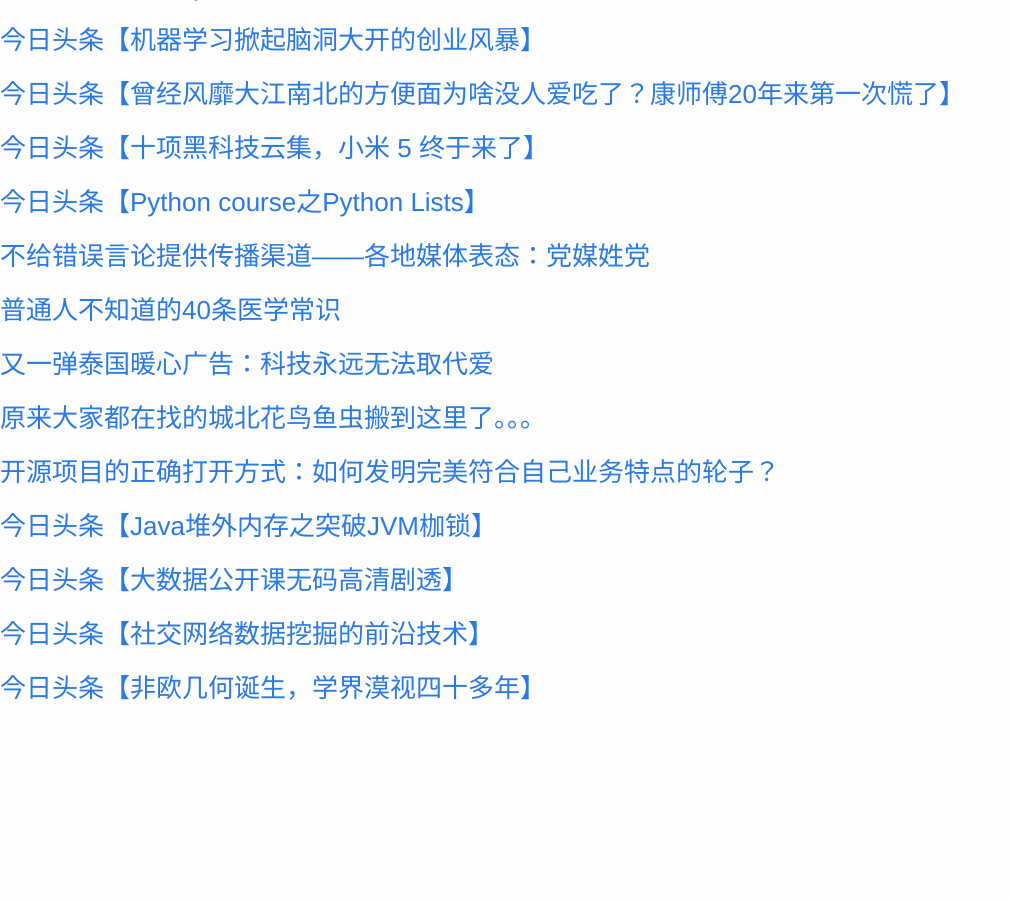
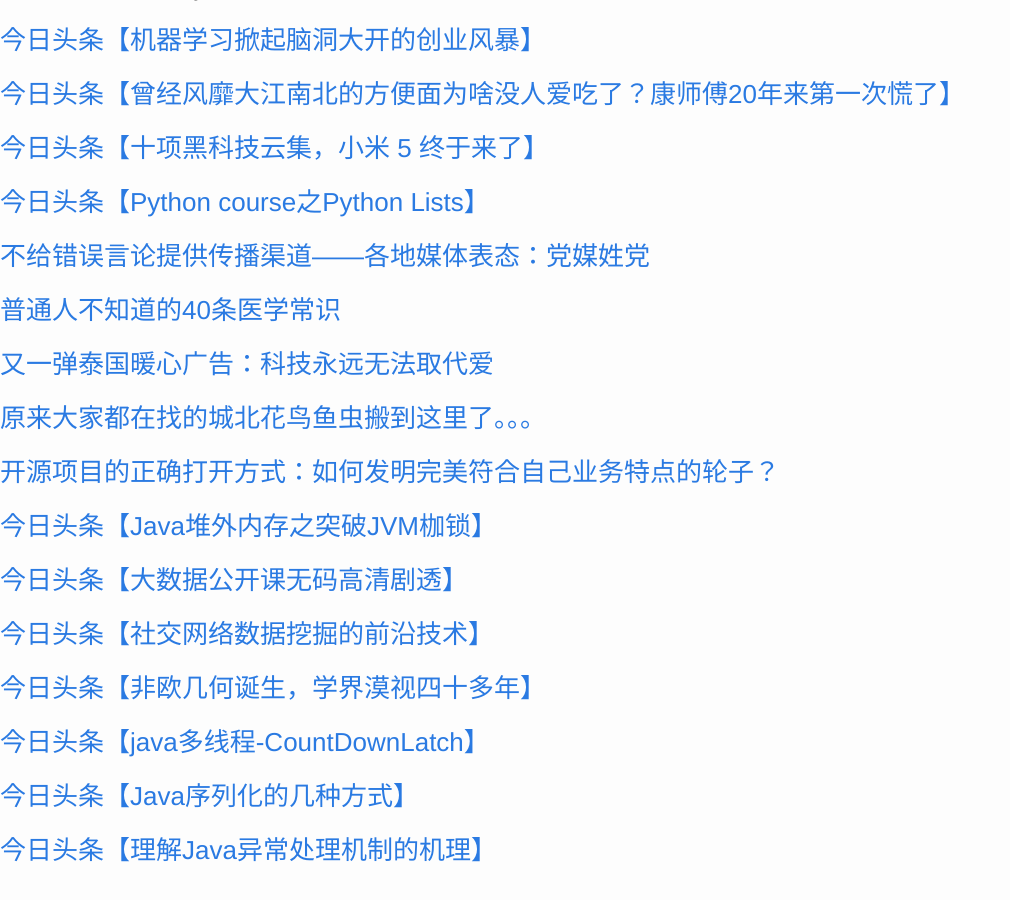
Before and after one commit to cnwarden/cnwarden.github.io, a Jekyll site: the page built from _posts/2016-02-22-test.markdown, in a window 1280 px wide and 900 px high, scrolled down 1974 px. Shown: the whole window, without its empty margins (0-1010 px from the left). Built offline with Jekyll 4.4.1, drawn with Linux system fonts in a browser that asks for light colours; before the commit the page ends 2712 px from its top, so only the background shows below that.

Commit message:
auto commit

```diff
--- a/_posts/2016-02-22-test.markdown
+++ b/_posts/2016-02-22-test.markdown
@@ -99,3 +99,9 @@ categories: update
 ### [今日头条【社交网络数据挖掘的前沿技术】](http://toutiao.com/item/6254791387401683457/?iid=3578109516&app=news_article&tt_from=android_share&utm_source=email&utm_medium=toutiao_android&utm_campaign=client_share)
 
 ### [今日头条【非欧几何诞生，学界漠视四十多年】](http://toutiao.com/item/6254879539688636930/?iid=3578109516&app=news_article&tt_from=android_share&utm_source=email&utm_medium=toutiao_android&utm_campaign=client_share)
+
+### [今日头条【java多线程-CountDownLatch】](http://toutiao.com/item/6254883269221810689/?iid=3578109516&app=news_article&tt_from=android_share&utm_source=email&utm_medium=toutiao_android&utm_campaign=client_share)
+
+### [今日头条【Java序列化的几种方式】](http://toutiao.com/item/6254855265443643905/?iid=3578109516&app=news_article&tt_from=android_share&utm_source=email&utm_medium=toutiao_android&utm_campaign=client_share)
+
+### [今日头条【理解Java异常处理机制的机理】](http://toutiao.com/item/6254781301627290113/?iid=3578109516&app=news_article&tt_from=android_share&utm_source=email&utm_medium=toutiao_android&utm_campaign=client_share)
```
